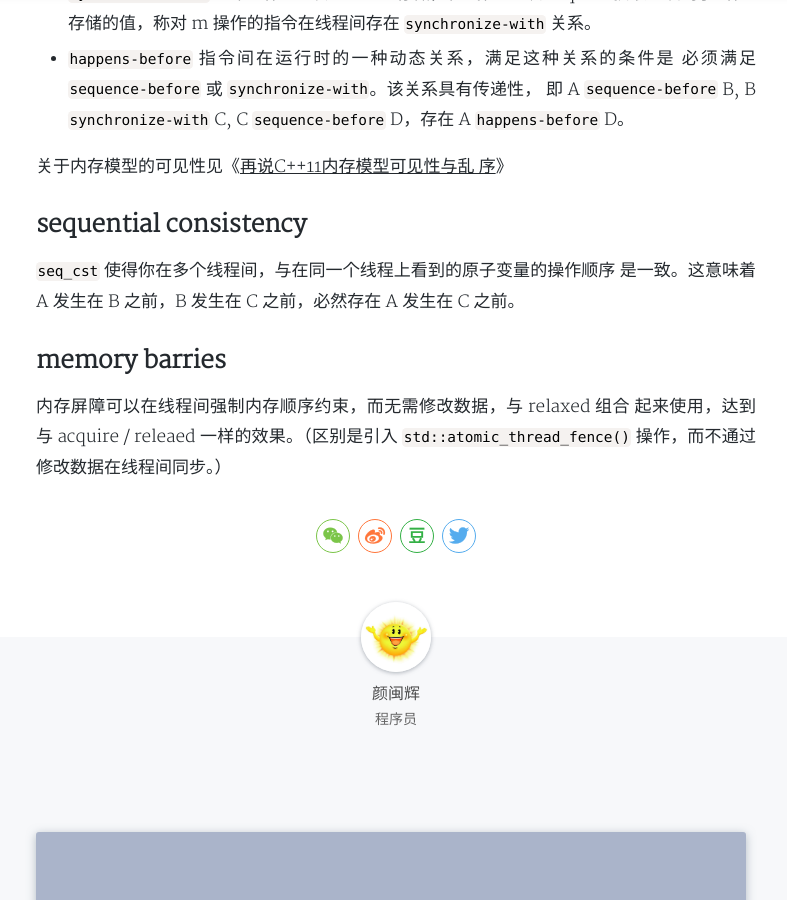
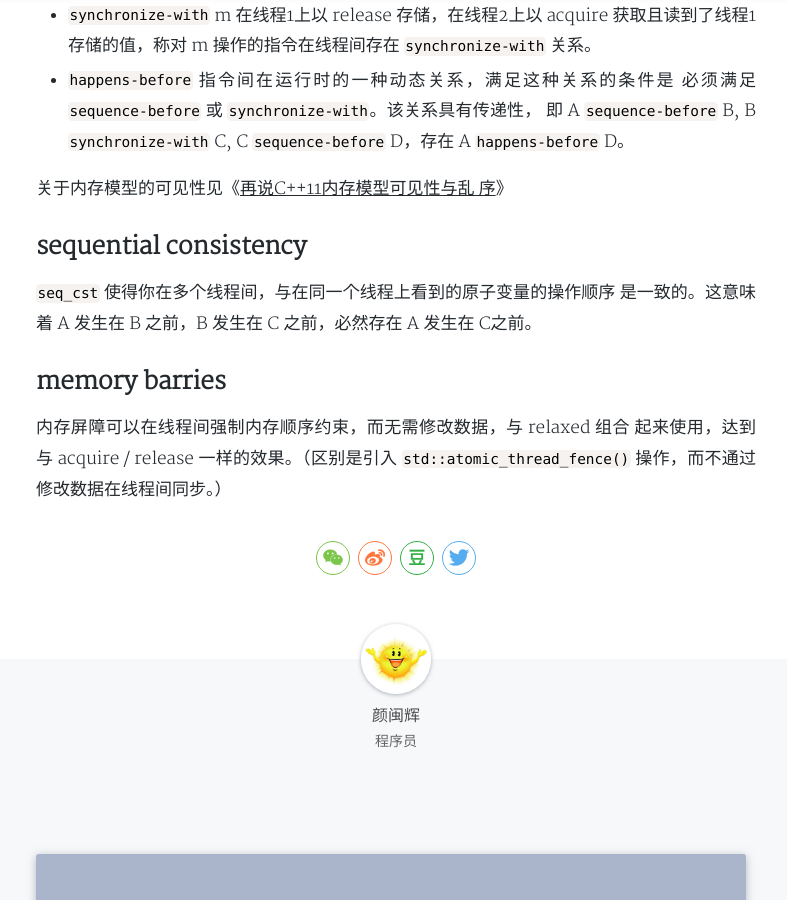
Before and after one commit to yanminhui/yanminhui.github.io, a Jekyll site: the page built from _posts/articles/2020-04-26-atomic.md, in a window 1280 px wide and 900 px high, scrolled down 1645 px. Shown: the whole window, without its empty margins (244-1031 px from the left). Built offline with Jekyll 4.4.1, drawn with Linux system fonts in a browser that asks for light colours; nearby versions of some CDN libraries; our own code applies the rules of GitHub Pages for plain Markdown files; a style sheet for code colours, icons or effects is not loaded; some of the changed text lies outside the part shown.

Commit message:
Rename 2020-04-25-atomic.md.

```diff
--- a/_posts/articles/2020-04-26-atomic.md
+++ b/_posts/articles/2020-04-26-atomic.md
@@ -68,11 +69,11 @@ in C++11](https://blog.csdn.net/netyeaxi/article/details/80718781)》。
 ## sequential consistency
 
 `seq_cst` 使得你在多个线程间，与在同一个线程上看到的原子变量的操作顺序
-是一致。这意味着 A 发生在 B 之前，B 发生在 C 之前，必然存在 A 发生在 C
-之前。
+是一致的。这意味着 A 发生在 B 之前，B 发生在 C 之前，必然存在 A 发生在
+C之前。
 
 ## memory barries
 
 内存屏障可以在线程间强制内存顺序约束，而无需修改数据，与 relaxed 组合
-起来使用，达到与 acquire / releaed 一样的效果。（区别是引入
+起来使用，达到与 acquire / release 一样的效果。（区别是引入
 `std::atomic_thread_fence()` 操作，而不通过修改数据在线程间同步。）
```
Also changed, not shown: other parts of _posts/articles/2020-04-26-atomic.md (+2 -1 lines).
